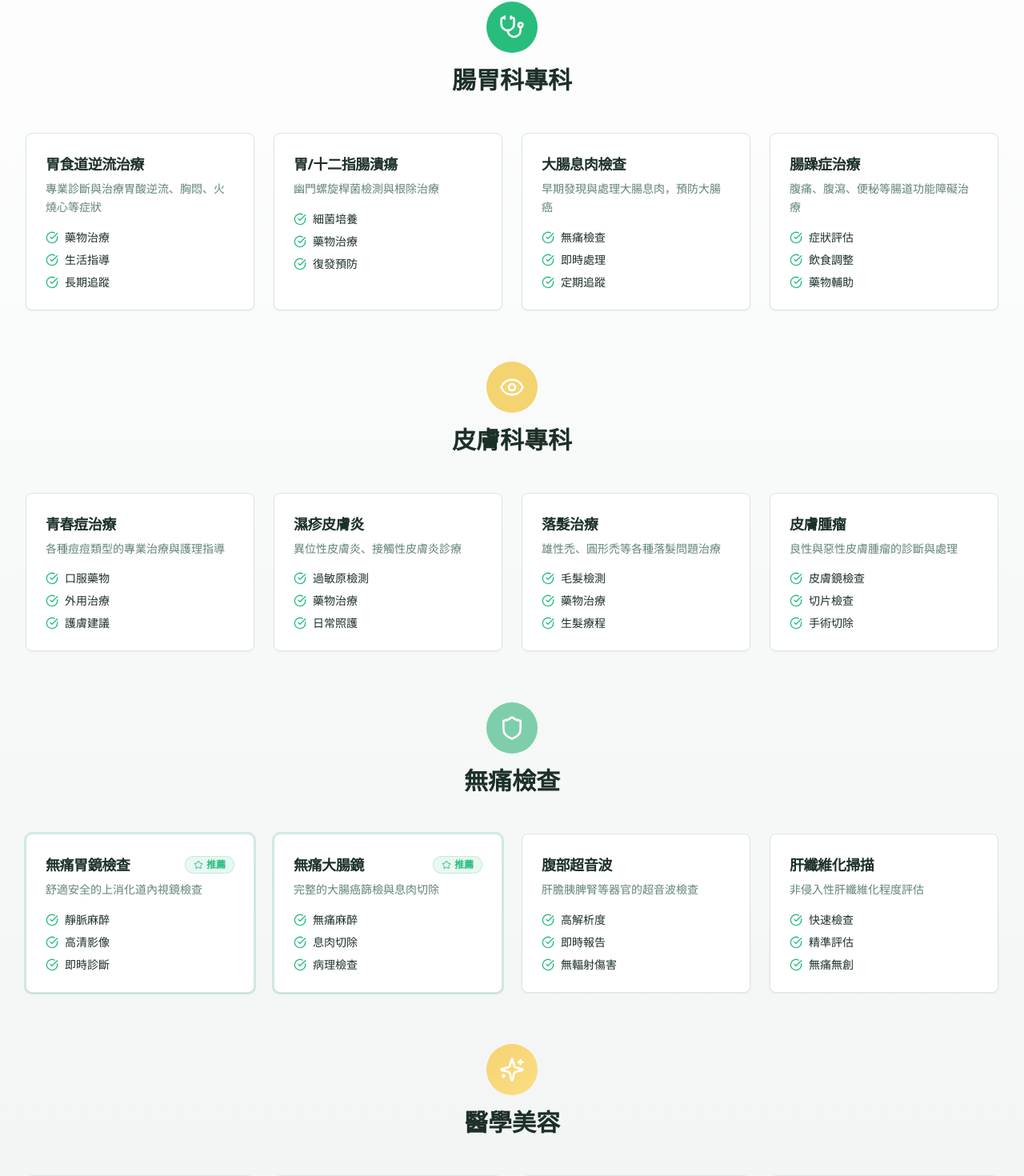
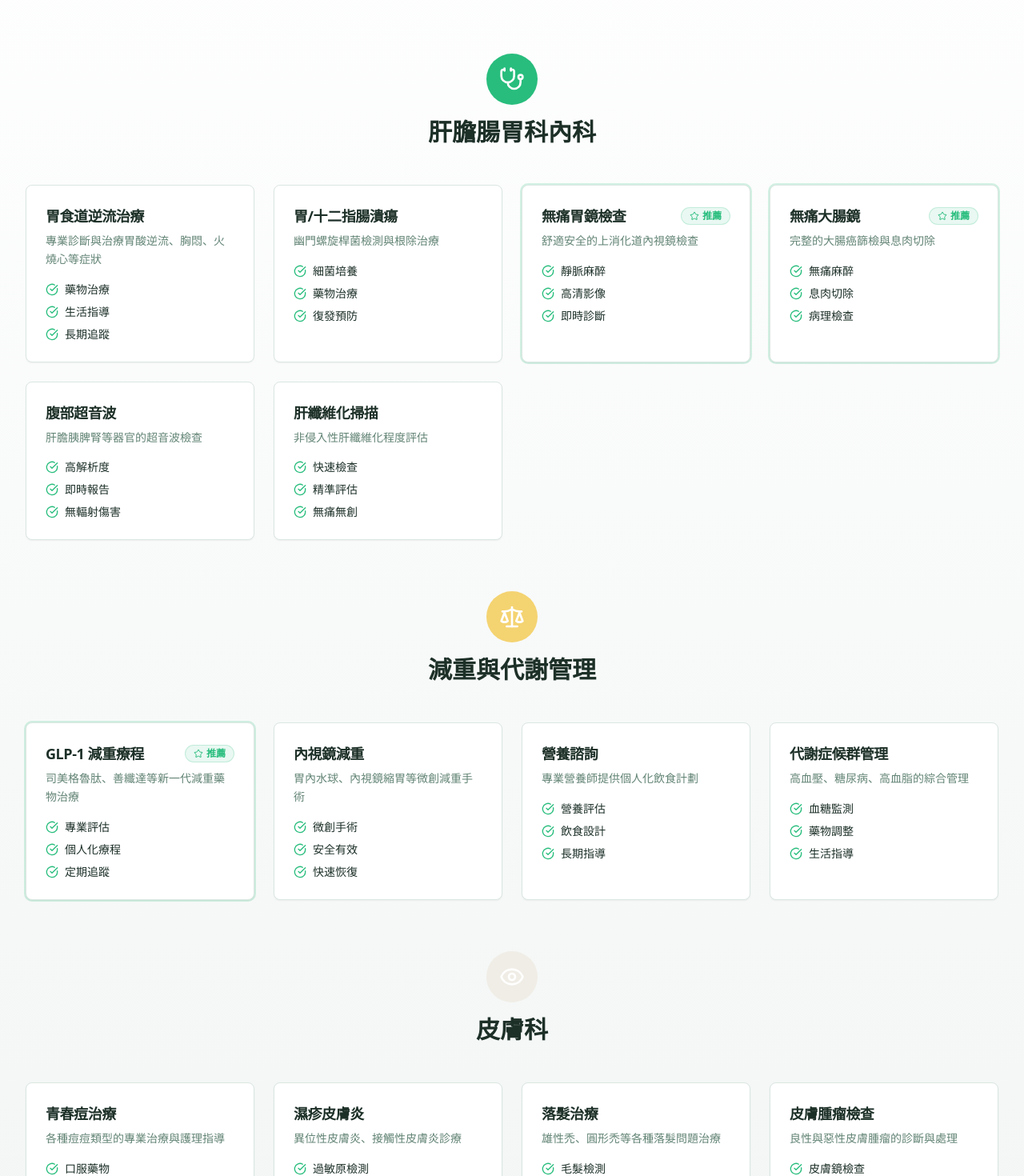
Before and after one commit to sylchang/jietrue-speed-up, a React (Vite) app: page /services in a window 1280 px wide. Shown: the part 298-1768 px from the top of the page at 80% size. Built offline with nearby package versions, Linux system fonts and the light colour scheme.

Commit message:
Update services and navigation
Update the services categories to "肝膽腸胃科內科", "減重與代謝管理", "皮膚科", and "醫學美容".
Apply the original website's color scheme.
Add Navigation component to pages that are missing it.

```diff
--- a/src/pages/Services.tsx
+++ b/src/pages/Services.tsx
@@ -1,3 +1,4 @@
+import Navigation from "@/components/Navigation";
 import { Card, CardContent, CardHeader, CardTitle } from "@/components/ui/card";
 import { Button } from "@/components/ui/button";
 import { Badge } from "@/components/ui/badge";
@@ -9,14 +10,16 @@ import {
   Shield,
   Clock,
   CheckCircle,
-  Star
+  Star,
+  Scale,
+  Activity
 } from "lucide-react";
 import { Link } from "react-router-dom";
 
 const Services = () => {
   const services = [
     {
-      category: "腸胃科專科",
+      category: "肝膽腸胃科內科",
       icon: <Stethoscope className="w-8 h-8" />,
       color: "bg-primary",
       services: [
@@ -30,50 +33,6 @@ const Services = () => {
           description: "幽門螺旋桿菌檢測與根除治療",
           features: ["細菌培養", "藥物治療", "復發預防"]
         },
-        {
-          name: "大腸息肉檢查",
-          description: "早期發現與處理大腸息肉，預防大腸癌",
-          features: ["無痛檢查", "即時處理", "定期追蹤"]
-        },
-        {
-          name: "腸躁症治療",
-          description: "腹痛、腹瀉、便秘等腸道功能障礙治療",
-          features: ["症狀評估", "飲食調整", "藥物輔助"]
-        }
-      ]
-    },
-    {
-      category: "皮膚科專科",
-      icon: <Eye className="w-8 h-8" />,
-      color: "bg-accent",
-      services: [
-        {
-          name: "青春痘治療",
-          description: "各種痘痘類型的專業治療與護理指導",
-          features: ["口服藥物", "外用治療", "護膚建議"]
-        },
-        {
-          name: "濕疹皮膚炎",
-          description: "異位性皮膚炎、接觸性皮膚炎診療",
-          features: ["過敏原檢測", "藥物治療", "日常照護"]
-        },
-        {
-          name: "落髮治療",
-          description: "雄性禿、圓形禿等各種落髮問題治療",
-          features: ["毛髮檢測", "藥物治療", "生髮療程"]
-        },
-        {
-          name: "皮膚腫瘤",
-          description: "良性與惡性皮膚腫瘤的診斷與處理",
-          features: ["皮膚鏡檢查", "切片檢查", "手術切除"]
-        }
-      ]
-    },
-    {
-      category: "無痛檢查",
-      icon: <Shield className="w-8 h-8" />,
-      color: "bg-primary-light",
-      services: [
         {
           name: "無痛胃鏡檢查",
           description: "舒適安全的上消化道內視鏡檢查",
@@ -95,6 +54,61 @@ const Services = () => {
           name: "肝纖維化掃描",
           description: "非侵入性肝纖維化程度評估",
           features: ["快速檢查", "精準評估", "無痛無創"]
+        }
+      ]
+    },
+    {
+      category: "減重與代謝管理",
+      icon: <Scale className="w-8 h-8" />,
+      color: "bg-accent",
+      services: [
+        {
+          name: "GLP-1 減重療程",
+          description: "司美格魯肽、善纖達等新一代減重藥物治療",
+          features: ["專業評估", "個人化療程", "定期追蹤"],
+          highlight: true
+        },
+        {
+          name: "內視鏡減重",
+          description: "胃內水球、內視鏡縮胃等微創減重手術",
+          features: ["微創手術", "安全有效", "快速恢復"]
+        },
+        {
+          name: "營養諮詢",
+          description: "專業營養師提供個人化飲食計劃",
+          features: ["營養評估", "飲食設計", "長期指導"]
+        },
+        {
+          name: "代謝症候群管理",
+          description: "高血壓、糖尿病、高血脂的綜合管理",
+          features: ["血糖監測", "藥物調整", "生活指導"]
+        }
+      ]
+    },
+    {
+      category: "皮膚科",
+      icon: <Eye className="w-8 h-8" />,
+      color: "bg-secondary",
+      services: [
+        {
+          name: "青春痘治療",
+          description: "各種痘痘類型的專業治療與護理指導",
+          features: ["口服藥物", "外用治療", "護膚建議"]
+        },
+        {
+          name: "濕疹皮膚炎",
+          description: "異位性皮膚炎、接觸性皮膚炎診療",
+          features: ["過敏原檢測", "藥物治療", "日常照護"]
+        },
+        {
+          name: "落髮治療",
+          description: "雄性禿、圓形禿等各種落髮問題治療",
+          features: ["毛髮檢測", "藥物治療", "生髮療程"]
+        },
+        {
+          name: "皮膚腫瘤檢查",
+          description: "良性與惡性皮膚腫瘤的診斷與處理",
+          features: ["皮膚鏡檢查", "切片檢查", "手術切除"]
         }
       ]
     },
@@ -129,12 +143,13 @@ const Services = () => {
 
   return (
     <div className="min-h-screen bg-gradient-card">
+      <Navigation />
       {/* Header */}
       <section className="bg-gradient-hero text-primary-foreground py-16">
         <div className="max-w-7xl mx-auto px-4 sm:px-6 lg:px-8 text-center">
           <h1 className="text-4xl lg:text-5xl font-bold mb-4">診療項目</h1>
           <p className="text-xl text-primary-foreground/90 max-w-3xl mx-auto">
-            提供專業的腸胃科、皮膚科診療以及先進的無痛檢查與醫學美容服務
+            提供專業的肝膽腸胃科內科、減重與代謝管理、皮膚科與醫學美容服務
           </p>
         </div>
       </section>
```
